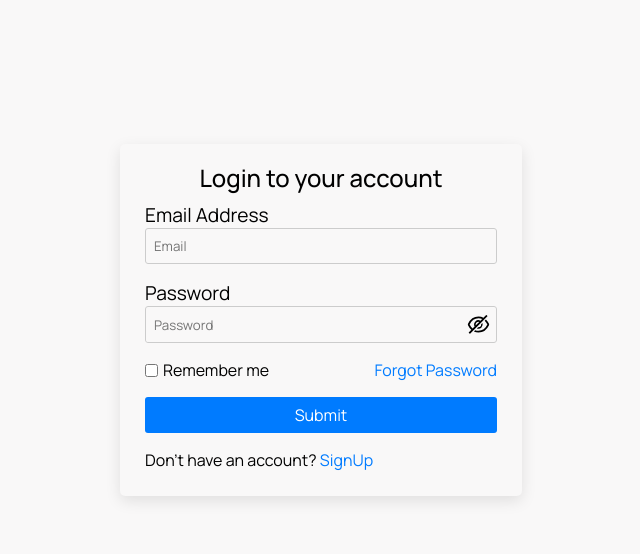
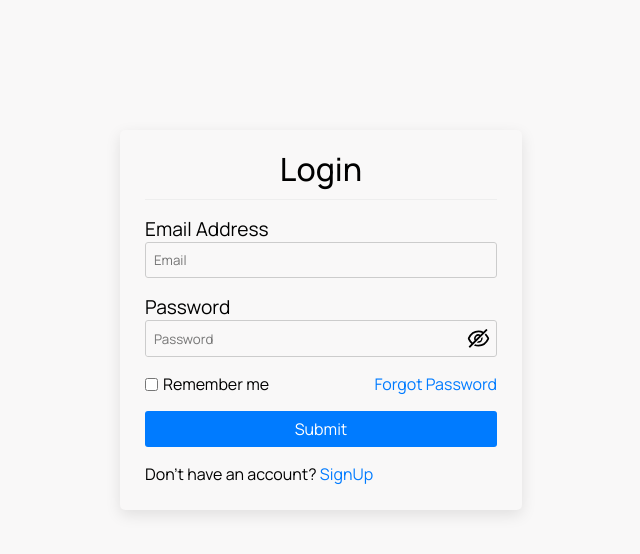
Before and after one commit to Vysint/Multi_Vendor-E-Commerce, a React (Vite) app in the folder frontend/: page /login in a window 1280 px wide. Shown: the top 554 px of the page, without its empty margins (319-959 px from the left). Built offline with nearby package versions, Linux system fonts and the light colour scheme.

Commit message:
Login Page

```diff
--- a/frontend/src/pages/auth/Login.css
+++ b/frontend/src/pages/auth/Login.css
@@ -11,7 +11,9 @@ h2 {
   text-align: center;
   background: transparent;
   font-weight: 500;
-  font-size: 1.5rem;
+  font-size: 2rem;
+  border-bottom: 1px solid #eee;
+  margin-bottom: 1rem;
 }
 .form {
   width: 25rem;
--- a/frontend/src/pages/auth/Login.jsx
+++ b/frontend/src/pages/auth/Login.jsx
@@ -13,7 +13,7 @@ const Login = () => {
     <div className="auth">
       <Card>
         <div className="form">
-          <h2 className="title">Login to your account</h2>
+          <h2 className="title">Login</h2>
           <form className="form1">
             <div className="inputs">
               <label>Email Address</label>
```
